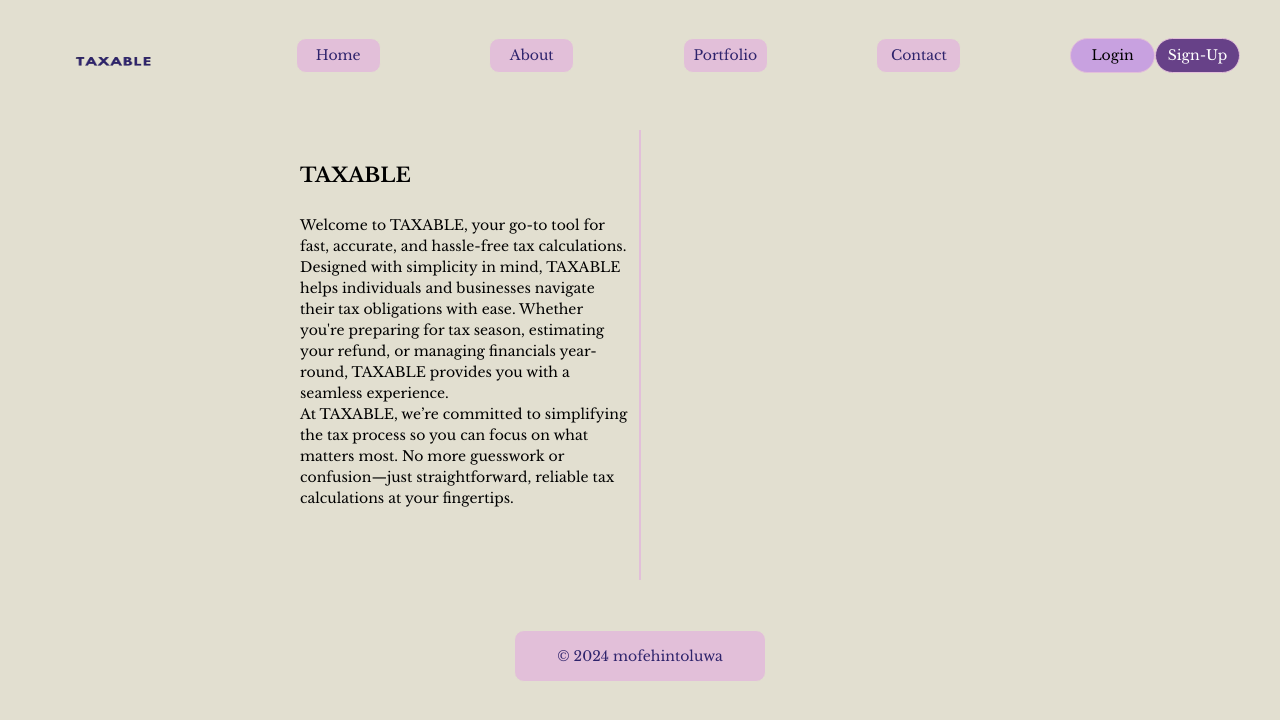
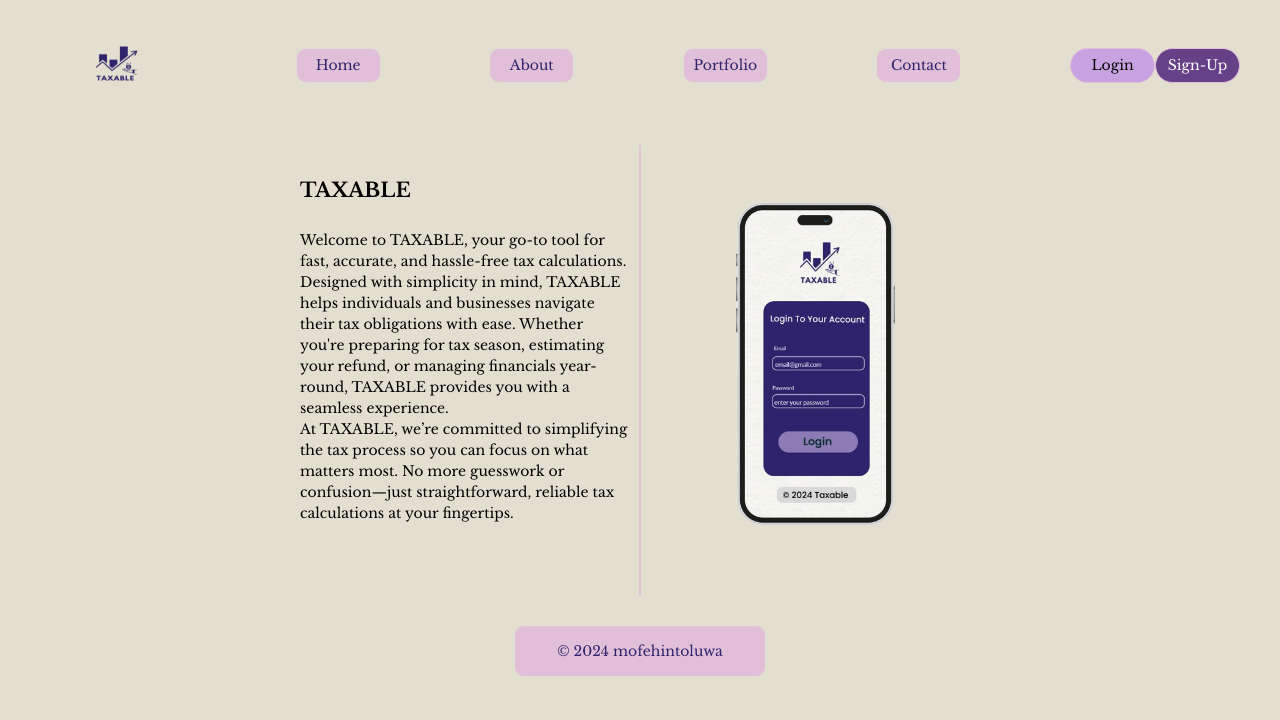
Before and after one commit to mofehint0luwa/taxable, a plain HTML site: page index.html in a window 1280 px wide. Drawn offline with nearby package versions, Linux system fonts and the light colour scheme.

Commit message:
new file:   images/logo-removebg-preview (1).png 	new file:   images/logo-removebg-preview (2).png 	new file:   images/mobile login.png 	new file:   images/mobile_login-removebg-preview.png 	modified:   index.html 	modified:   styles.css

```diff
--- a/index.html
+++ b/index.html
@@ -22,7 +22,7 @@
       <div class="headerLeft">
         <img
           class="logo"
-          src="images/text-removebg-preview.png"
+          src="images/logo-removebg-preview (2).png"
         />
       </div>
 
@@ -79,7 +79,12 @@
         </p>
       </div>
 
-      <div class="image"></div>
+      <div class="image">
+        <img
+          class="mobile"
+          src="/images/mobile_login-removebg-preview.png"
+        />
+      </div>
     </div>
 
     <div class="footer">
--- a/styles.css
+++ b/styles.css
@@ -7,25 +7,27 @@
 body {
   background-color: #e2dfd0;
   margin: 0px;
-  padding: 30px 40px;
+  padding: 15px 40px;
   display: grid;
-  gap: 50px;
+  gap: 30px;
 }
 
 .header {
   display: flex;
-  height: 50px;
+  height: 100px;
   width: 100%;
 }
 
 .headerLeft {
   flex-basis: 200px;
-  height: 100%;
+  display: flex;
+  height: 100px;
 }
 
 .logo {
-  width: 100%;
-  height: 100%;
+  height: 80px;
+  width: 100px;
+  margin: auto;
 }
 
 .headerMiddle {
@@ -108,6 +110,12 @@ body {
 
 .image {
   background-color: #e2dfd0;
+  display: flex;
+}
+
+.mobile {
+  height: 450px;
+  margin: auto;
 }
 
 h1 {
```
Also changed, not shown: images/logo-removebg-preview (1).png (added), images/logo-removebg-preview (2).png (added), images/mobile login.png (added), images/mobile_login-removebg-preview.png (added).
